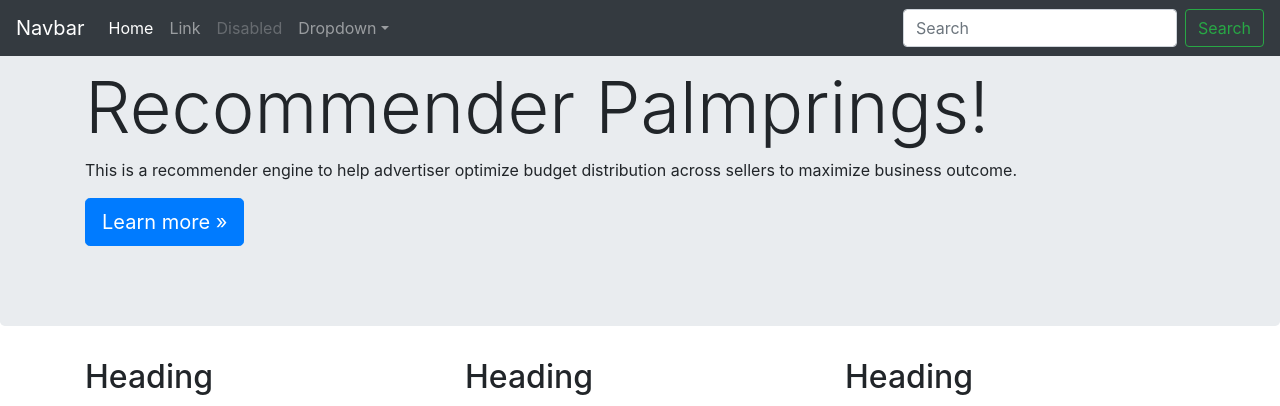
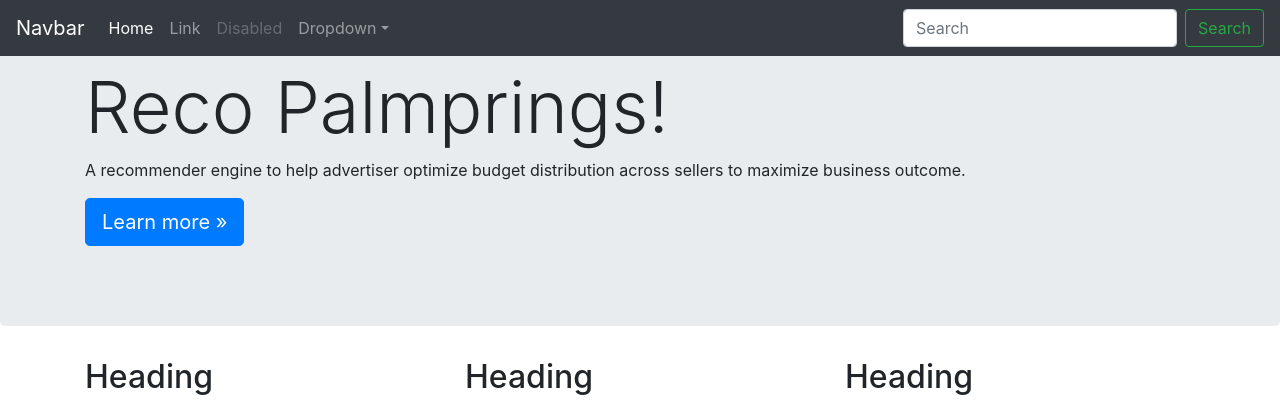
Before and after one commit to kaustubhsingh/palmsprings, a Flask app: page / in a window 1280 px wide. Shown: the top 406 px of the page. Run offline with Flask 2, Linux system fonts and the light colour scheme; some libraries are stand-ins or nearby versions.

Commit message:
additions or edits

```diff
--- a/templates/index.html
+++ b/templates/index.html
@@ -59,8 +59,8 @@
       <!-- Main jumbotron for a primary marketing message or call to action -->
       <div class="jumbotron">
         <div class="container">
-          <h1 class="display-3">Recommender Palmprings!</h1>
-          <p>This is a recommender engine to help advertiser optimize budget distribution across sellers to maximize business outcome.</p>
+          <h1 class="display-3">Reco Palmprings!</h1>
+          <p>A recommender engine to help advertiser optimize budget distribution across sellers to maximize business outcome.</p>
           <p><a class="btn btn-primary btn-lg" href="#" role="button">Learn more &raquo;</a></p>
         </div>
       </div>
```
